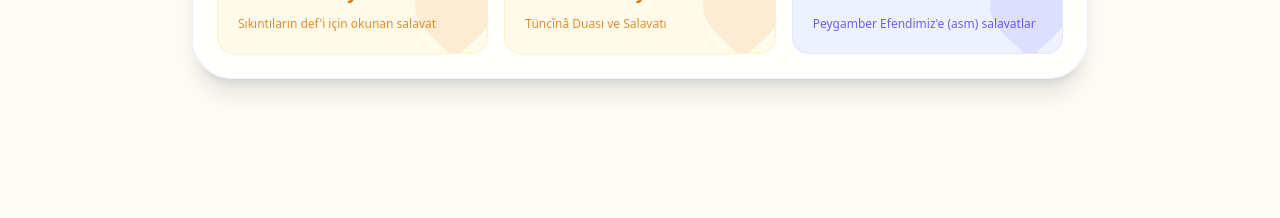
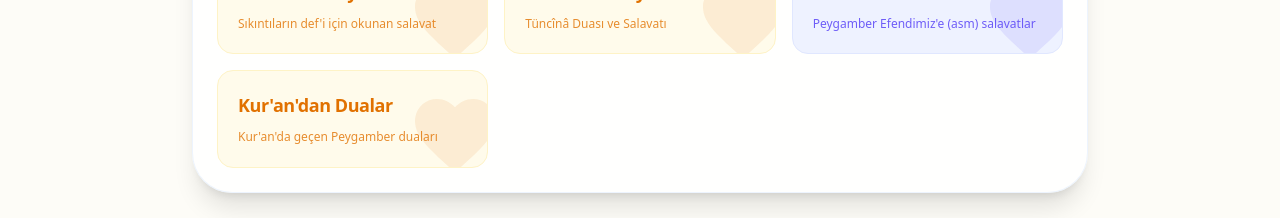
Before and after one commit to imdatce/readcircle-frontend, a Next.js app: page /resources/dualar in a window 1280 px wide. Shown: the part 393-611 px from the top of the page. Built offline with nearby package versions, Linux system fonts and the light colour scheme; no server answers.

Commit message:
fixed useEffect

```diff
--- a/app/resources/dualar/page.tsx
+++ b/app/resources/dualar/page.tsx
@@ -59,6 +59,14 @@ const DUALAR_LIST = [
     desc: "Peygamber Efendimiz'e (asm) salavatlar",
     color: "indigo",
   },
+  {
+    id: "kurandualari",
+    title: "Kur'an'dan Dualar",
+    codeKey: "KURANDUALARI",
+    type: "LIST_BASED",
+    desc: "Kur'an'da geçen Peygamber duaları",
+    color: "amber",
+  },
 ];
 
 const colorStyles: Record<string, string> = {
@@ -85,7 +93,10 @@ export default function DualarPage() {
   useEffect(() => {
     const fetchResources = async () => {
       try {
-        const apiUrl = process.env.NEXT_PUBLIC_API_URL || "";
+        const apiUrl = (process.env.NEXT_PUBLIC_API_URL || "").replace(
+          /\/$/,
+          "",
+        );
         const res = await fetch(`${apiUrl}/api/distribution/resources`);
         if (res.ok) {
           const data = await res.json();
```
